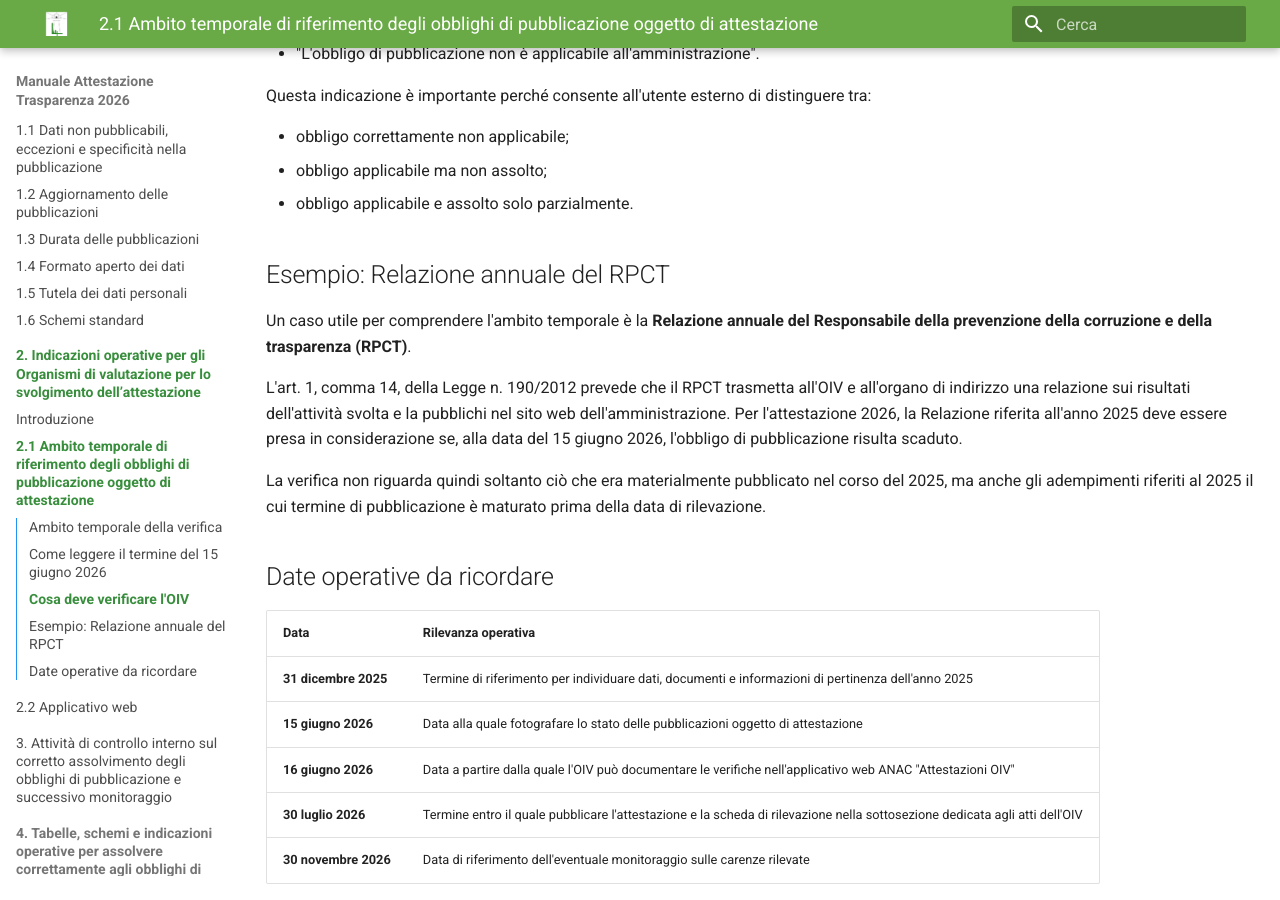
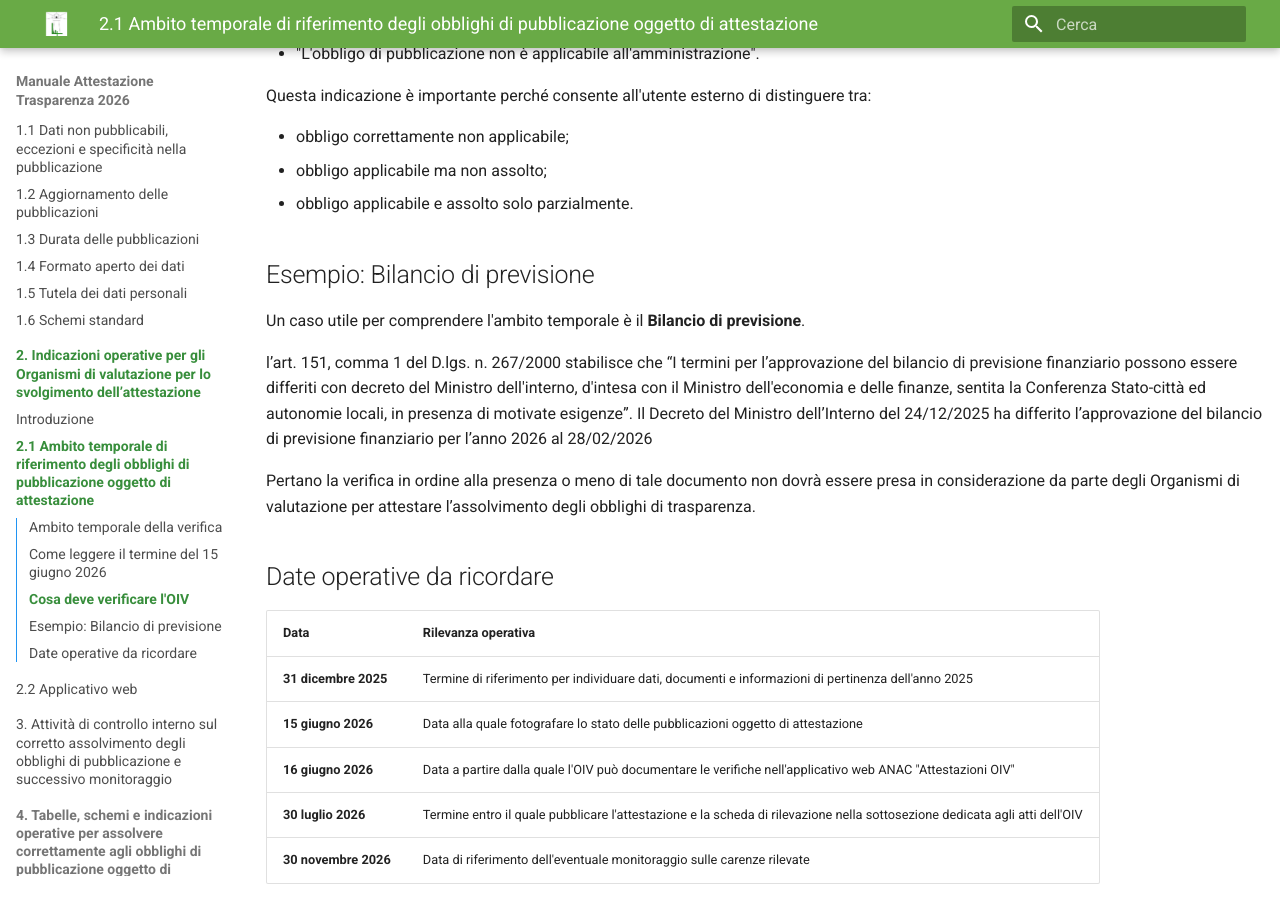
Before and after one commit to Lab4srl/manuale-trasparenza-2026, an MkDocs documentation site: the page built from docs/capitolo-2/2-1-ambito-temporale.md, in a window 1280 px wide and 900 px high, scrolled down 1293 px. Built offline with MkDocs 1.6.1 and Material for MkDocs 9.7.7, drawn with Linux system fonts in a browser that asks for light colours.

Commit message:
Aggiornamento manuale

```diff
--- a/docs/capitolo-2/2-1-ambito-temporale.md
+++ b/docs/capitolo-2/2-1-ambito-temporale.md
@@ -37,13 +37,13 @@ Questa indicazione è importante perché consente all'utente esterno di distingu
 * obbligo applicabile ma non assolto;
 * obbligo applicabile e assolto solo parzialmente.
 
-## Esempio: Relazione annuale del RPCT
+## Esempio: Bilancio di previsione
 
-Un caso utile per comprendere l'ambito temporale è la **Relazione annuale del Responsabile della prevenzione della corruzione e della trasparenza (RPCT)**.
+Un caso utile per comprendere l'ambito temporale è il **Bilancio di previsione**.
 
-L'art. 1, comma 14, della Legge n. 190/2012 prevede che il RPCT trasmetta all'OIV e all'organo di indirizzo una relazione sui risultati dell'attività svolta e la pubblichi nel sito web dell'amministrazione. Per l'attestazione 2026, la Relazione riferita all'anno 2025 deve essere presa in considerazione se, alla data del 15 giugno 2026, l'obbligo di pubblicazione risulta scaduto.
+l’art. 151, comma 1 del D.lgs. n. 267/2000 stabilisce che “I termini per l’approvazione del bilancio di previsione finanziario possono essere differiti con decreto del Ministro dell'interno, d'intesa con il Ministro dell'economia e delle finanze, sentita la Conferenza Stato-città ed autonomie locali, in presenza di motivate esigenze”. Il Decreto del Ministro dell’Interno del 24/12/2025 ha differito l’approvazione del bilancio di previsione finanziario per l’anno 2026 al 28/02/2026
 
-La verifica non riguarda quindi soltanto ciò che era materialmente pubblicato nel corso del 2025, ma anche gli adempimenti riferiti al 2025 il cui termine di pubblicazione è maturato prima della data di rilevazione.
+Pertano la verifica in ordine alla presenza o meno di tale documento non dovrà essere presa in considerazione da parte degli Organismi di valutazione per attestare l’assolvimento degli obblighi di trasparenza.
 
 ## Date operative da ricordare
 
```
